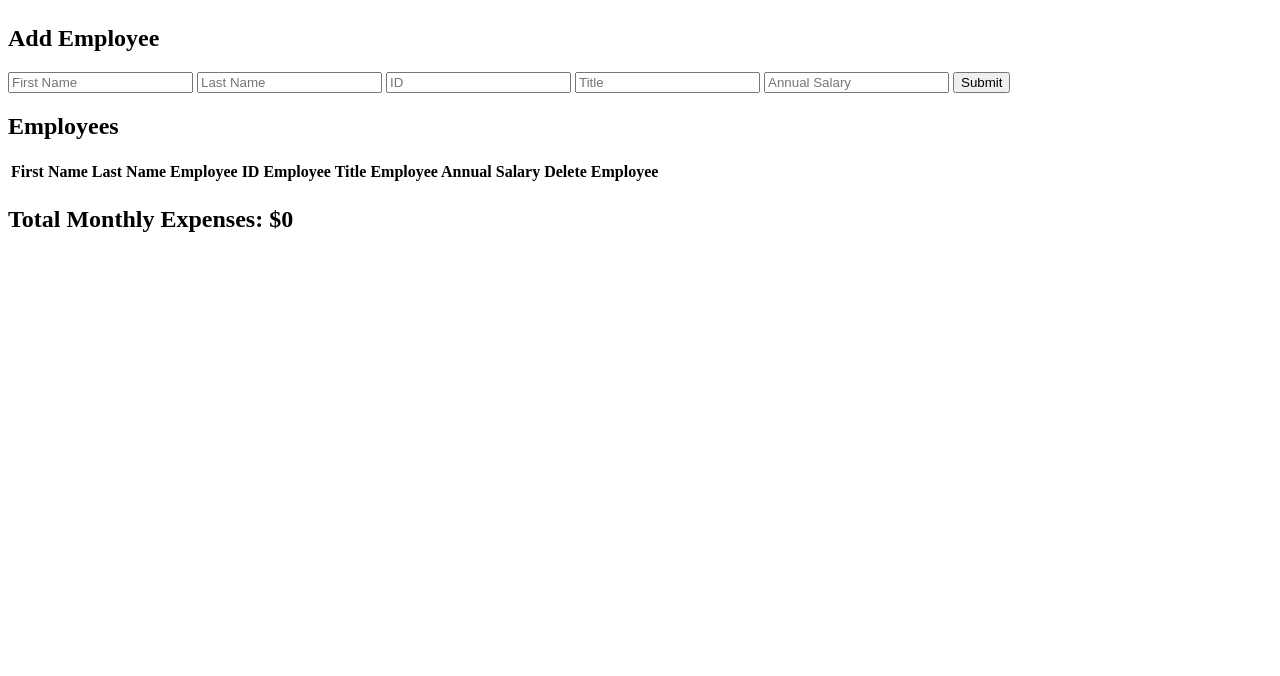
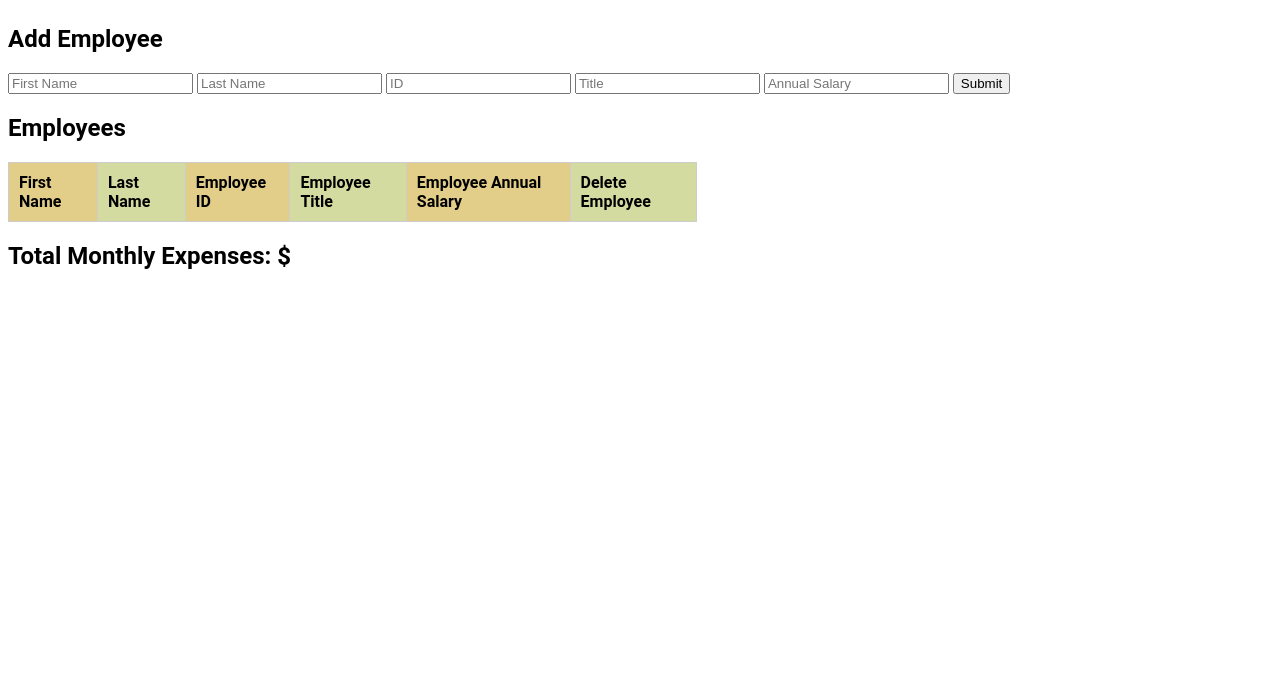
Before and after one commit to jamie-anne-white/jquery-salary-calculator, a plain HTML site: page index.html in a window 1280 px wide. Shown: the part 124-800 px from the top of the page. Drawn offline with Linux system fonts and the light colour scheme.

Commit message:
css styling

```diff
--- a/index.html
+++ b/index.html
@@ -49,7 +49,7 @@
         </tbody>
     </table>
     <!-- Placeholder for totally monthly budget -->
-    <h2>Total Monthly Expenses: $0 </h2>
+    <h2>Total Monthly Expenses: $<span id="monthly-total"></span> </h2>
 
 
 </body>
--- a/scripts/client.js
+++ b/scripts/client.js
@@ -90,4 +90,5 @@ $('tbody').empty();
     <td> <button class ="deleteBtn">Delete</button> </td></tr>
     `)
     }
+
 };
--- a/style.css
+++ b/style.css
@@ -1,3 +1,43 @@
 header {
+    font-family: 'Pathway Gothic One', sans-serif;
     font-size: 30px;
 }
+
+
+
+body {
+    font-family: 'Roboto', sans-serif;
+}
+
+table {
+    width: 54.5%;
+    margin-bottom: 20px;
+    border-collapse: collapse;
+    border: 1px solid #cdcdcd;
+
+}
+
+table,
+th,
+td {
+    border: 1px solid #cdcdcd;
+}
+
+table th,
+table td {
+    padding: 10px;
+    text-align: left;
+}
+
+tr :nth-child(even) {
+    background-color: #d3dba1;
+}
+
+tr :nth-child(odd) {
+    background-color: #e2cd89;
+}
+
+/* .overBudget {
+    background-color: red;
+
+} */
```
